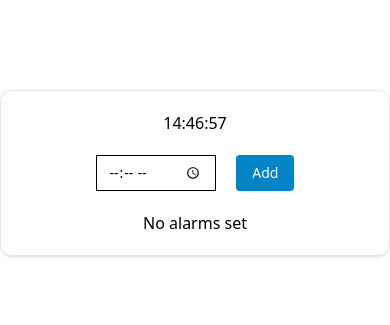
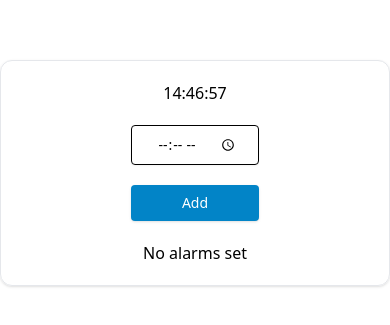
Before and after one commit to Basit787/Alarm-Clock, a Next.js app: page / in a window 390 px wide. Shown: the part 249-574 px from the top of the page. Built offline with nearby package versions, Linux system fonts and the light colour scheme.

Commit message:
final changed done

```diff
--- a/app/components/Ringtone.tsx
+++ b/app/components/Ringtone.tsx
@@ -4,7 +4,7 @@ const Ringtone = () => {
   return (
     <div>
       <audio
-        src="/Chin Tapak Dam Dam(Funny Meme Song) ft. Ank Royal  Chhota Bheem  Hindi Rap 2024  MW.mp3"
+        src="/twirling-intime-lenovo-k8-note-alarm-tone-41440.mp3"
         autoPlay
         loop
       />
--- a/app/container/Alarm.tsx
+++ b/app/container/Alarm.tsx
@@ -88,7 +88,8 @@ const AlarmClock = () => {
   };
 
   const getSnoozeTime = (time: string) => {
-    const snoozeTime = time.split(":").map(Number);
+    const snoozeTime = time.split(":").map((data) => Number(data));
+    console.log(snoozeTime);
     const date = new Date();
     date.setHours(snoozeTime[0], snoozeTime[1] + 5, 0, 0);
     return date.toTimeString().substring(0, 5);
@@ -116,12 +117,12 @@ const AlarmClock = () => {
         <p className="md:text-8xl m-5">
           {currentTime.toTimeString().substring(0, 8)}
         </p>
-        <div className="flex flex-row gap-5">
+        <div className="flex flex-col md:flex-row gap-5">
           <Input
             type="time"
             value={newAlarm}
             onChange={(e) => setNewAlarm(e.target.value)}
-            className="cursor-pointer"
+            className="cursor-pointer w-32 h-10 rounded text-center"
           />
           <Button
             onClick={editIndex !== null ? handleUpdateAlarm : handleAddAlarm}
```
Also changed, not shown: 1 other file (tests, documents, lock files or other folders).
